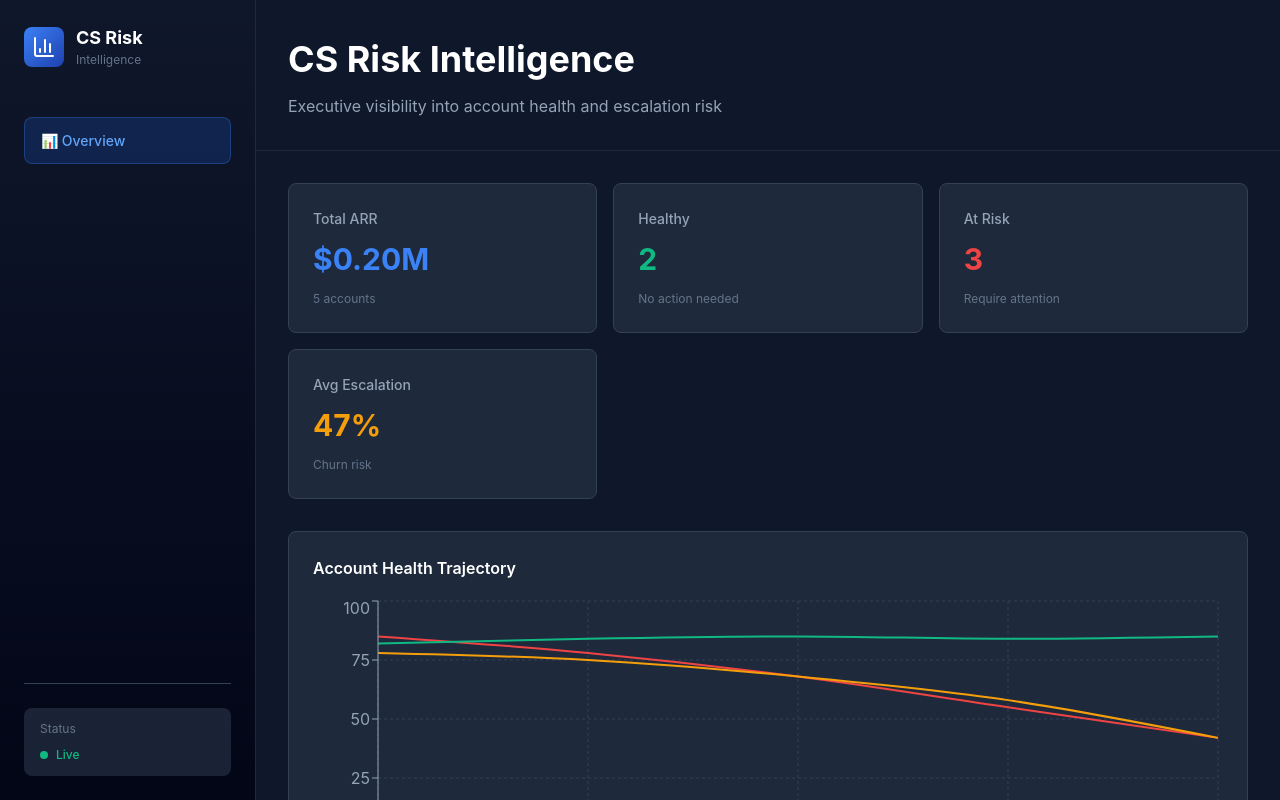
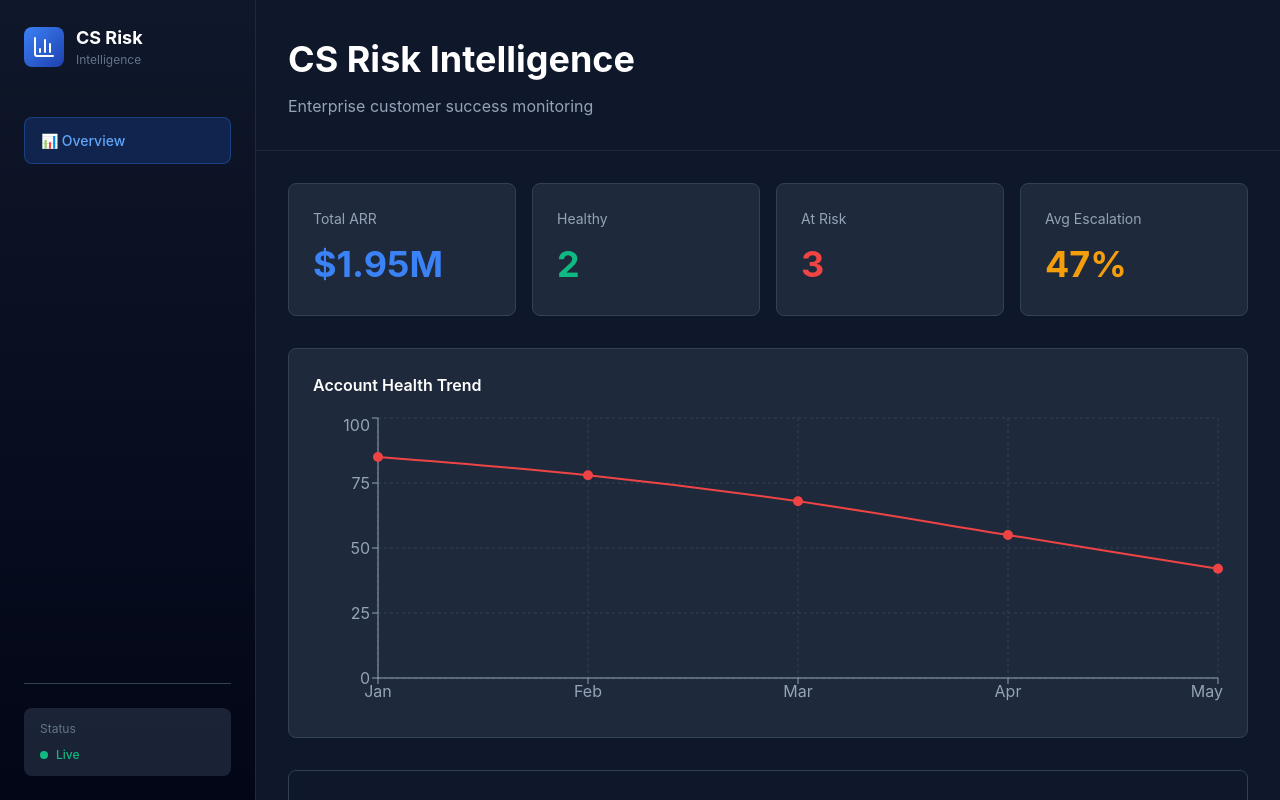
Before and after one commit to Badrimandarapu/cs-risk-dashboard, a Next.js app: page / in a window 1280 px wide. Built offline with nearby package versions, Linux system fonts and the light colour scheme.

Commit message:
Clean dashboard - no external requests

```diff
--- a/app/page.tsx
+++ b/app/page.tsx
@@ -1,108 +1,67 @@
 'use client'
 
-import { LineChart, Line, BarChart, Bar, PieChart, Pie, Cell, XAxis, YAxis, CartesianGrid, Tooltip, Legend, ResponsiveContainer, ComposedChart } from 'recharts'
-import { TrendingUp, AlertCircle, Users, Zap, ArrowRight } from 'lucide-react'
+import { LineChart, Line, XAxis, YAxis, CartesianGrid, Tooltip, ResponsiveContainer } from 'recharts'
+
+const HEALTH_DATA = [
+  { month: 'Jan', value: 85 },
+  { month: 'Feb', value: 78 },
+  { month: 'Mar', value: 68 },
+  { month: 'Apr', value: 55 },
+  { month: 'May', value: 42 },
+]
 
 const ACCOUNTS = [
-  { id: '001', name: 'Acme Global', industry: 'E-Commerce', healthScore: 32, risk: 'critical', escalationProb: 89, sentiment: -45, criticalTickets: 5, mrr: 45000 },
-  { id: '002', name: 'TechVenture', industry: 'SaaS', healthScore: 58, risk: 'warning', escalationProb: 42, sentiment: 15, criticalTickets: 2, mrr: 18000 },
-  { id: '003', name: 'GlobalTrade', industry: 'Logistics', healthScore: 85, risk: 'healthy', escalationProb: 12, sentiment: 72, criticalTickets: 0, mrr: 78000 },
-  { id: '004', name: 'Fashion Retail', industry: 'Retail', healthScore: 42, risk: 'critical', escalationProb: 76, sentiment: -28, criticalTickets: 4, mrr: 32000 },
-  { id: '005', name: 'CloudFirst', industry: 'Data', healthScore: 78, risk: 'healthy', escalationProb: 18, sentiment: 54, criticalTickets: 1, mrr: 22000 },
-]
-
-const HEALTH_TREND = [
-  { month: 'Jan', acme: 85, fashion: 78, tech: 68, global: 82 },
-  { month: 'Feb', acme: 78, fashion: 75, tech: 72, global: 84 },
-  { month: 'Mar', acme: 68, fashion: 68, tech: 65, global: 85 },
-  { month: 'Apr', acme: 55, fashion: 58, tech: 58, global: 84 },
-  { month: 'May', acme: 42, fashion: 42, tech: 58, global: 85 },
-]
-
-const ESCALATION = [
-  { week: 'W1', risk: 28 },
-  { week: 'W2', risk: 32 },
-  { week: 'W3', risk: 38 },
-  { week: 'W4', risk: 42 },
-  { week: 'W5', risk: 47 },
+  { id: 1, name: 'Acme Global', risk: 'critical', health: 32, escalation: 89, sentiment: -45 },
+  { id: 2, name: 'TechVenture', risk: 'warning', health: 58, escalation: 42, sentiment: 15 },
+  { id: 3, name: 'GlobalTrade', risk: 'healthy', health: 85, escalation: 12, sentiment: 72 },
+  { id: 4, name: 'Fashion Retail', risk: 'critical', health: 42, escalation: 76, sentiment: -28 },
+  { id: 5, name: 'CloudFirst', risk: 'healthy', health: 78, escalation: 18, sentiment: 54 },
 ]
 
 export default function Dashboard() {
-  const totalARR = ACCOUNTS.reduce((sum, a) => sum + a.mrr, 0)
-  const healthy = ACCOUNTS.filter(a => a.risk === 'healthy').length
-  const atRisk = ACCOUNTS.filter(a => a.risk !== 'healthy').length
-  const avgEsc = Math.round(ACCOUNTS.reduce((sum, a) => sum + a.escalationProb, 0) / ACCOUNTS.length)
-
   return (
-    <div style={{ minHeight: '100vh', backgroundColor: '#0f172a' }}>
+    <div style={{ minHeight: '100vh', backgroundColor: '#0f172a', color: '#fff' }}>
       {/* Header */}
       <div style={{ borderBottom: '1px solid #1e293b', padding: '2rem', backgroundImage: 'linear-gradient(to right, #0f172a, #0f172a)' }}>
-        <div style={{ maxWidth: '1280px', margin: '0 auto' }}>
-          <h1 style={{ fontSize: '2.25rem', fontWeight: 'bold', color: '#fff' }}>CS Risk Intelligence</h1>
-          <p style={{ color: '#94a3b8', marginTop: '0.5rem' }}>Executive visibility into account health and escalation risk</p>
+        <h1 style={{ fontSize: '2.25rem', fontWeight: 'bold' }}>CS Risk Intelligence</h1>
+        <p style={{ color: '#94a3b8', marginTop: '0.5rem' }}>Enterprise customer success monitoring</p>
+      </div>
+
+      {/* Content */}
+      <div style={{ maxWidth: '1280px', margin: '0 auto', padding: '2rem' }}>
+
+        {/* KPI Cards */}
+        <div style={{ display: 'grid', gridTemplateColumns: 'repeat(4, 1fr)', gap: '1rem', marginBottom: '2rem' }}>
+          <div style={{ backgroundColor: '#1e293b', border: '1px solid #334155', borderRadius: '8px', padding: '1.5rem' }}>
+            <p style={{ color: '#94a3b8', fontSize: '0.875rem' }}>Total ARR</p>
+            <p style={{ fontSize: '2.25rem', fontWeight: 'bold', color: '#3b82f6', marginTop: '0.5rem' }}>$1.95M</p>
+          </div>
+          <div style={{ backgroundColor: '#1e293b', border: '1px solid #334155', borderRadius: '8px', padding: '1.5rem' }}>
+            <p style={{ color: '#94a3b8', fontSize: '0.875rem' }}>Healthy</p>
+            <p style={{ fontSize: '2.25rem', fontWeight: 'bold', color: '#10b981', marginTop: '0.5rem' }}>2</p>
+          </div>
+          <div style={{ backgroundColor: '#1e293b', border: '1px solid #334155', borderRadius: '8px', padding: '1.5rem' }}>
+            <p style={{ color: '#94a3b8', fontSize: '0.875rem' }}>At Risk</p>
+            <p style={{ fontSize: '2.25rem', fontWeight: 'bold', color: '#ef4444', marginTop: '0.5rem' }}>3</p>
+          </div>
+          <div style={{ backgroundColor: '#1e293b', border: '1px solid #334155', borderRadius: '8px', padding: '1.5rem' }}>
+            <p style={{ color: '#94a3b8', fontSize: '0.875rem' }}>Avg Escalation</p>
+            <p style={{ fontSize: '2.25rem', fontWeight: 'bold', color: '#f59e0b', marginTop: '0.5rem' }}>47%</p>
           </div>
         </div>
 
-      {/* Content */}
-      <div style={{ maxWidth: '1280px', margin: '0 auto', padding: '2rem', color: '#fff' }}>
-
-        {/* KPIs */}
-        <div style={{ display: 'grid', gridTemplateColumns: 'repeat(auto-fit, minmax(250px, 1fr))', gap: '1rem', marginBottom: '2rem' }}>
-          <div style={{ backgroundColor: '#1e293b', border: '1px solid #334155', borderRadius: '8px', padding: '1.5rem' }}>
-            <p style={{ fontSize: '0.875rem', color: '#94a3b8', fontWeight: '500' }}>Total ARR</p>
-            <p style={{ fontSize: '1.875rem', fontWeight: 'bold', color: '#3b82f6', marginTop: '0.5rem' }}>${(totalARR / 1000000).toFixed(2)}M</p>
-            <p style={{ fontSize: '0.75rem', color: '#64748b', marginTop: '0.5rem' }}>{ACCOUNTS.length} accounts</p>
-          </div>
-
-          <div style={{ backgroundColor: '#1e293b', border: '1px solid #334155', borderRadius: '8px', padding: '1.5rem' }}>
-            <p style={{ fontSize: '0.875rem', color: '#94a3b8', fontWeight: '500' }}>Healthy</p>
-            <p style={{ fontSize: '1.875rem', fontWeight: 'bold', color: '#10b981', marginTop: '0.5rem' }}>{healthy}</p>
-            <p style={{ fontSize: '0.75rem', color: '#64748b', marginTop: '0.5rem' }}>No action needed</p>
-          </div>
-
-          <div style={{ backgroundColor: '#1e293b', border: '1px solid #334155', borderRadius: '8px', padding: '1.5rem' }}>
-            <p style={{ fontSize: '0.875rem', color: '#94a3b8', fontWeight: '500' }}>At Risk</p>
-            <p style={{ fontSize: '1.875rem', fontWeight: 'bold', color: '#ef4444', marginTop: '0.5rem' }}>{atRisk}</p>
-            <p style={{ fontSize: '0.75rem', color: '#64748b', marginTop: '0.5rem' }}>Require attention</p>
-          </div>
-
-          <div style={{ backgroundColor: '#1e293b', border: '1px solid #334155', borderRadius: '8px', padding: '1.5rem' }}>
-            <p style={{ fontSize: '0.875rem', color: '#94a3b8', fontWeight: '500' }}>Avg Escalation</p>
-            <p style={{ fontSize: '1.875rem', fontWeight: 'bold', color: '#f59e0b', marginTop: '0.5rem' }}>{avgEsc}%</p>
-            <p style={{ fontSize: '0.75rem', color: '#64748b', marginTop: '0.5rem' }}>Churn risk</p>
-          </div>
-        </div>
-
-        {/* Charts */}
-        <div style={{ display: 'grid', gridTemplateColumns: 'repeat(auto-fit, minmax(500px, 1fr))', gap: '1.5rem', marginBottom: '2rem' }}>
-          <div style={{ backgroundColor: '#1e293b', border: '1px solid #334155', borderRadius: '8px', padding: '1.5rem' }}>
-            <h3 style={{ fontWeight: '600', marginBottom: '1rem' }}>Account Health Trajectory</h3>
+        {/* Chart */}
+        <div style={{ backgroundColor: '#1e293b', border: '1px solid #334155', borderRadius: '8px', padding: '1.5rem', marginBottom: '2rem' }}>
+          <h3 style={{ fontWeight: '600', marginBottom: '1rem' }}>Account Health Trend</h3>
           <ResponsiveContainer width="100%" height={300}>
-              <LineChart data={HEALTH_TREND}>
+            <LineChart data={HEALTH_DATA}>
               <CartesianGrid strokeDasharray="3 3" stroke="#334155" />
               <XAxis dataKey="month" stroke="#94a3b8" />
               <YAxis stroke="#94a3b8" />
               <Tooltip contentStyle={{ backgroundColor: '#1f2937', border: 'none', borderRadius: '8px' }} />
-                <Legend />
-                <Line type="monotone" dataKey="acme" stroke="#ef4444" strokeWidth={2} dot={false} />
-                <Line type="monotone" dataKey="fashion" stroke="#f59e0b" strokeWidth={2} dot={false} />
-                <Line type="monotone" dataKey="global" stroke="#10b981" strokeWidth={2} dot={false} />
+              <Line type="monotone" dataKey="value" stroke="#ef4444" strokeWidth={2} dot={{ fill: '#ef4444', r: 4 }} />
             </LineChart>
           </ResponsiveContainer>
-          </div>
-
-          <div style={{ backgroundColor: '#1e293b', border: '1px solid #334155', borderRadius: '8px', padding: '1.5rem' }}>
-            <h3 style={{ fontWeight: '600', marginBottom: '1rem' }}>Escalation Trend</h3>
-            <ResponsiveContainer width="100%" height={300}>
-              <LineChart data={ESCALATION}>
-                <CartesianGrid strokeDasharray="3 3" stroke="#334155" />
-                <XAxis dataKey="week" stroke="#94a3b8" />
-                <YAxis stroke="#94a3b8" />
-                <Tooltip contentStyle={{ backgroundColor: '#1f2937', border: 'none', borderRadius: '8px' }} />
-                <Line type="monotone" dataKey="risk" stroke="#ef4444" strokeWidth={2} />
-              </LineChart>
-            </ResponsiveContainer>
-          </div>
         </div>
 
         {/* Risk Radar Table */}
@@ -111,57 +70,41 @@ export default function Dashboard() {
             <h3 style={{ fontSize: '1.125rem', fontWeight: '600' }}>Risk Radar</h3>
             <p style={{ fontSize: '0.875rem', color: '#94a3b8', marginTop: '0.25rem' }}>Account health and escalation probability</p>
           </div>
-          <div style={{ overflowX: 'auto' }}>
-            <table style={{ width: '100%', fontSize: '0.875rem', borderCollapse: 'collapse' }}>
+          <table style={{ width: '100%', borderCollapse: 'collapse' }}>
             <thead>
               <tr style={{ borderBottom: '1px solid #334155', backgroundColor: '#0f172a' }}>
-                  <th style={{ padding: '1rem', textAlign: 'left', fontWeight: '600', color: '#fff' }}>Account</th>
-                  <th style={{ padding: '1rem', textAlign: 'left', fontWeight: '600', color: '#fff' }}>Risk</th>
-                  <th style={{ padding: '1rem', textAlign: 'left', fontWeight: '600', color: '#fff' }}>Escalation</th>
-                  <th style={{ padding: '1rem', textAlign: 'left', fontWeight: '600', color: '#fff' }}>Sentiment</th>
-                  <th style={{ padding: '1rem', textAlign: 'left', fontWeight: '600', color: '#fff' }}>Critical</th>
+                <th style={{ padding: '1rem', textAlign: 'left', fontWeight: '600', fontSize: '0.875rem' }}>Account</th>
+                <th style={{ padding: '1rem', textAlign: 'left', fontWeight: '600', fontSize: '0.875rem' }}>Risk</th>
+                <th style={{ padding: '1rem', textAlign: 'left', fontWeight: '600', fontSize: '0.875rem' }}>Health</th>
+                <th style={{ padding: '1rem', textAlign: 'left', fontWeight: '600', fontSize: '0.875rem' }}>Escalation</th>
+                <th style={{ padding: '1rem', textAlign: 'left', fontWeight: '600', fontSize: '0.875rem' }}>Sentiment</th>
               </tr>
             </thead>
             <tbody>
               {ACCOUNTS.map((account) => (
                 <tr key={account.id} style={{ borderBottom: '1px solid #334155' }}>
-                    <td style={{ padding: '1rem' }}>
-                      <p style={{ fontWeight: '600' }}>{account.name}</p>
-                      <p style={{ fontSize: '0.75rem', color: '#64748b' }}>${(account.mrr / 1000).toFixed(0)}K MRR</p>
-                    </td>
+                  <td style={{ padding: '1rem', fontSize: '0.875rem', fontWeight: '500' }}>{account.name}</td>
                   <td style={{ padding: '1rem' }}>
                     <span style={{
                       padding: '0.25rem 0.75rem',
-                        borderRadius: '9999px',
+                      borderRadius: '4px',
                       fontSize: '0.75rem',
                       fontWeight: '600',
                       backgroundColor: account.risk === 'critical' ? '#7f1d1d' : account.risk === 'warning' ? '#78350f' : '#064e3b',
                       color: account.risk === 'critical' ? '#fca5a5' : account.risk === 'warning' ? '#fcd34d' : '#6ee7b7'
                     }}>
-                        {account.risk === 'critical' ? '🔴' : account.risk === 'warning' ? '🟡' : '🟢'} {account.risk}
+                      {account.risk}
                     </span>
                   </td>
-                    <td style={{ padding: '1rem' }}>
-                      <div style={{ display: 'flex', alignItems: 'center', gap: '0.5rem', width: '120px' }}>
-                        <div style={{ flex: 1, height: '8px', backgroundColor: '#334155', borderRadius: '4px', overflow: 'hidden' }}>
-                          <div style={{
-                            height: '100%',
-                            width: `${account.escalationProb}%`,
-                            backgroundColor: account.escalationProb > 70 ? '#ef4444' : account.escalationProb > 40 ? '#f59e0b' : '#10b981'
-                          }} />
-                        </div>
-                        <span style={{ fontSize: '0.75rem', fontWeight: '600' }}>{account.escalationProb}%</span>
-                      </div>
-                    </td>
-                    <td style={{ padding: '1rem', fontSize: '0.875rem', fontWeight: '600', color: account.sentiment > 40 ? '#10b981' : account.sentiment > -20 ? '#94a3b8' : '#ef4444' }}>
+                  <td style={{ padding: '1rem', fontSize: '0.875rem', fontWeight: '600', color: '#3b82f6' }}>{account.health}</td>
+                  <td style={{ padding: '1rem', fontSize: '0.875rem', fontWeight: '600', color: '#f59e0b' }}>{account.escalation}%</td>
+                  <td style={{ padding: '1rem', fontSize: '0.875rem', fontWeight: '600', color: account.sentiment > 0 ? '#10b981' : '#ef4444' }}>
                     {account.sentiment > 0 ? '+' : ''}{account.sentiment}
                   </td>
-                    <td style={{ padding: '1rem', fontWeight: '600' }}>{account.criticalTickets}</td>
                 </tr>
               ))}
             </tbody>
           </table>
-          </div>
         </div>
 
       </div>
```
Lines whose indentation alone changed are shown as unchanged.
